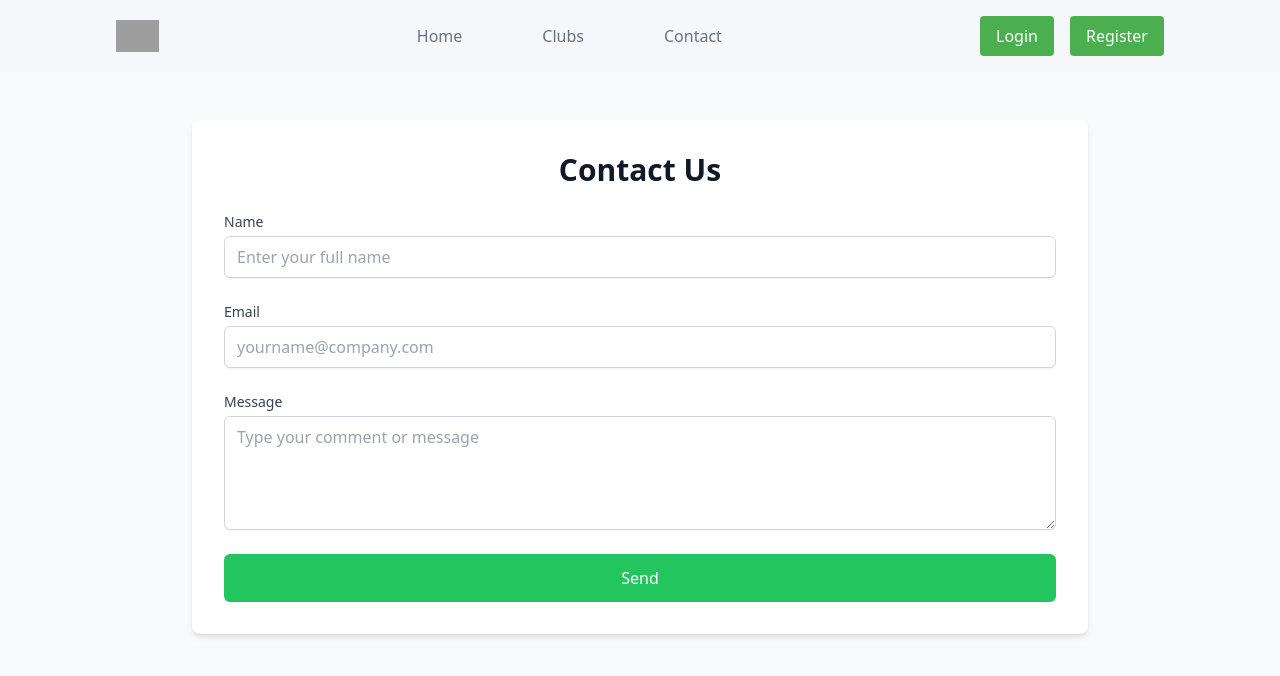
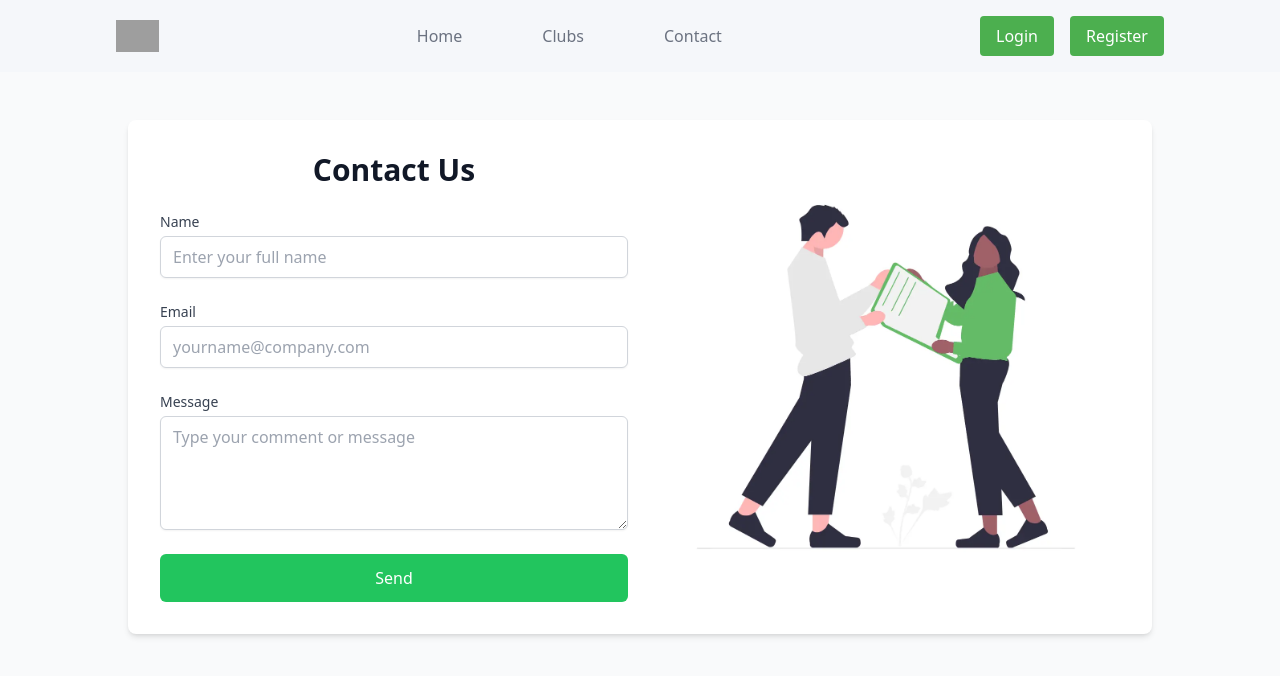
Before and after one commit to sthaarekh/sarathi, a React (Vite) app: page /contacts in a window 1280 px wide. Shown: the top 676 px of the page. Built offline with nearby package versions, Linux system fonts and the light colour scheme; grey boxes are pictures that could not be loaded.

Commit message:
contact page complete

```diff
--- a/src/pages/Contacts.jsx
+++ b/src/pages/Contacts.jsx
@@ -1,10 +1,11 @@
 import React from 'react';
-
+import img from '../assets/contacts.webp'
 const Contacts = () => {
   return (
     <div className="min-h-screen bg-gray-50 py-6 px-4 sm:py-12 sm:px-6 lg:px-8">
-      <div className="w-full max-w-md mx-auto sm:max-w-4xl">
-        <div className="bg-white rounded-lg shadow-md p-4 sm:p-8 space-y-6 sm:space-y-8">
+      <div className="w-full max-w-5xl mx-auto">
+        <div className="bg-white rounded-lg shadow-md p-4 sm:p-8 grid grid-cols-1 lg:grid-cols-2 gap-6">
+          {/* Left Column - Form */}
           <div className="space-y-4 sm:space-y-6">
             <h2 className="text-2xl sm:text-3xl font-bold text-center text-gray-900">
               Contact Us
@@ -67,6 +68,15 @@ const Contacts = () => {
               </button>
             </form>
           </div>
+
+          {/* Right Column - Image */}
+          <div className="flex justify-center items-center">
+            <img
+              src={img}
+              alt="Image failed to load"
+              className="w-full max-h-full object-contain rounded-lg"
+            />
+          </div>
         </div>
       </div>
     </div>
```
Also changed, not shown: src/assets/contacts.webp (added).
